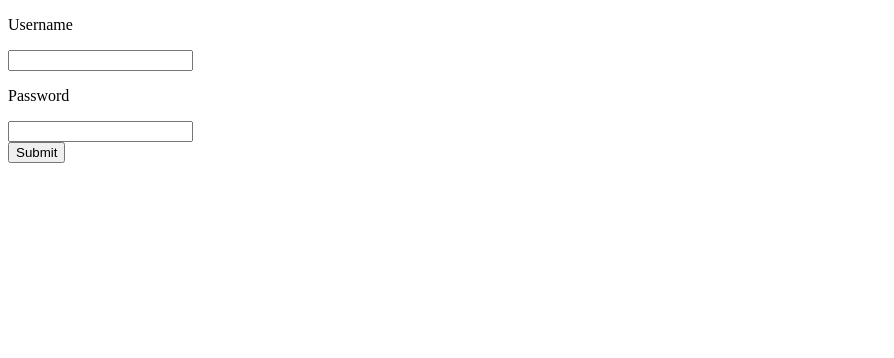
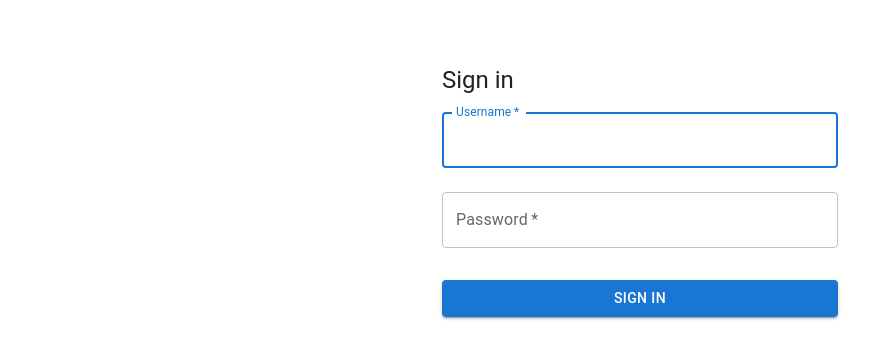
Before and after one commit to danslo/velvet, a React (Create React App) app: page / in a window 1280 px wide. Shown: the top 358 px of the page, without its empty margins (0-894 px from the left). Built offline with nearby package versions, Linux system fonts and the light colour scheme.

Commit message:
add some material design

```diff
--- a/package.json
+++ b/package.json
@@ -4,6 +4,10 @@
   "private": true,
   "dependencies": {
     "@apollo/client": "^3.4.16",
+    "@emotion/react": "^11.5.0",
+    "@emotion/styled": "^11.3.0",
+    "@mui/icons-material": "^5.1.0",
+    "@mui/material": "^5.1.0",
     "@testing-library/jest-dom": "^5.15.0",
     "@testing-library/react": "^12.1.2",
     "@testing-library/user-event": "^13.5.0",
--- a/src/App.tsx
+++ b/src/App.tsx
@@ -2,13 +2,21 @@ import React from 'react';
 import {BrowserRouter} from 'react-router-dom';
 import {AuthProvider} from "./state/context";
 import {AppRoutes} from "./AppRoutes";
+import {Box, Container, createTheme, CssBaseline, ThemeProvider} from "@mui/material";
 
 const App = () => {
     return (
         <AuthProvider>
-            <BrowserRouter>
-                <AppRoutes />
-            </BrowserRouter>
+            <ThemeProvider theme={createTheme()}>
+                <Container component="main" maxWidth="xs">
+                    <CssBaseline />
+                    <Box sx={{marginTop: 8}}>
+                        <BrowserRouter>
+                            <AppRoutes />
+                        </BrowserRouter>
+                    </Box>
+                </Container>
+            </ThemeProvider>
         </AuthProvider>
     )
 }
--- a/src/components/Login/Login.tsx
+++ b/src/components/Login/Login.tsx
@@ -1,34 +1,29 @@
-import React, {FormEvent, useState} from "react";
+import React, {FormEvent} from "react";
 import {useAuthDispatch} from "../../state/context";
 import {login} from "../../state/actions";
+import {Avatar, Box, Button, TextField, Typography} from "@mui/material";
+import LockOutlinedIcon from '@mui/icons-material/LockOutlined';
 
 const Login = () => {
   const {dispatch} = useAuthDispatch();
 
-  const [username, setUsername] = useState<string>();
-  const [password, setPassword] = useState<string>();
-
   const handleSubmit = async (e: FormEvent<HTMLFormElement>) => {
-    e.preventDefault();
-    if (username && password) {
-        login(dispatch, {username, password});
-    }
+      e.preventDefault();
+      const data = new FormData(e.currentTarget);
+      const username = data.get('username')?.toString();
+      const password = data.get('password')?.toString();
+      if (username && password) {
+          login(dispatch, {username, password});
+      }
   }
 
   return(
-    <form onSubmit={handleSubmit}>
-      <label>
-        <p>Username</p>
-        <input type="text" onChange={e => setUsername(e.target.value)} />
-      </label>
-      <label>
-        <p>Password</p>
-        <input type="password" onChange={e => setPassword(e.target.value)} />
-      </label>
-      <div>
-        <button type="submit">Submit</button>
-      </div>
-    </form>
+      <Box component="form" onSubmit={handleSubmit} noValidate sx={{ mt: 1 }}>
+          <Typography component="h1" variant="h5">Sign in</Typography>
+          <TextField margin="normal" required fullWidth id="username" label="Username" name="username" autoFocus />
+          <TextField margin="normal" required fullWidth name="password" label="Password" type="password" id="password" autoComplete="current-password" />
+          <Button type="submit" fullWidth variant="contained" sx={{ mt: 3, mb: 2 }}>Sign In</Button>
+      </Box>
   )
 }
 
```
Also changed, not shown: 1 other file (tests, documents, lock files or other folders).
